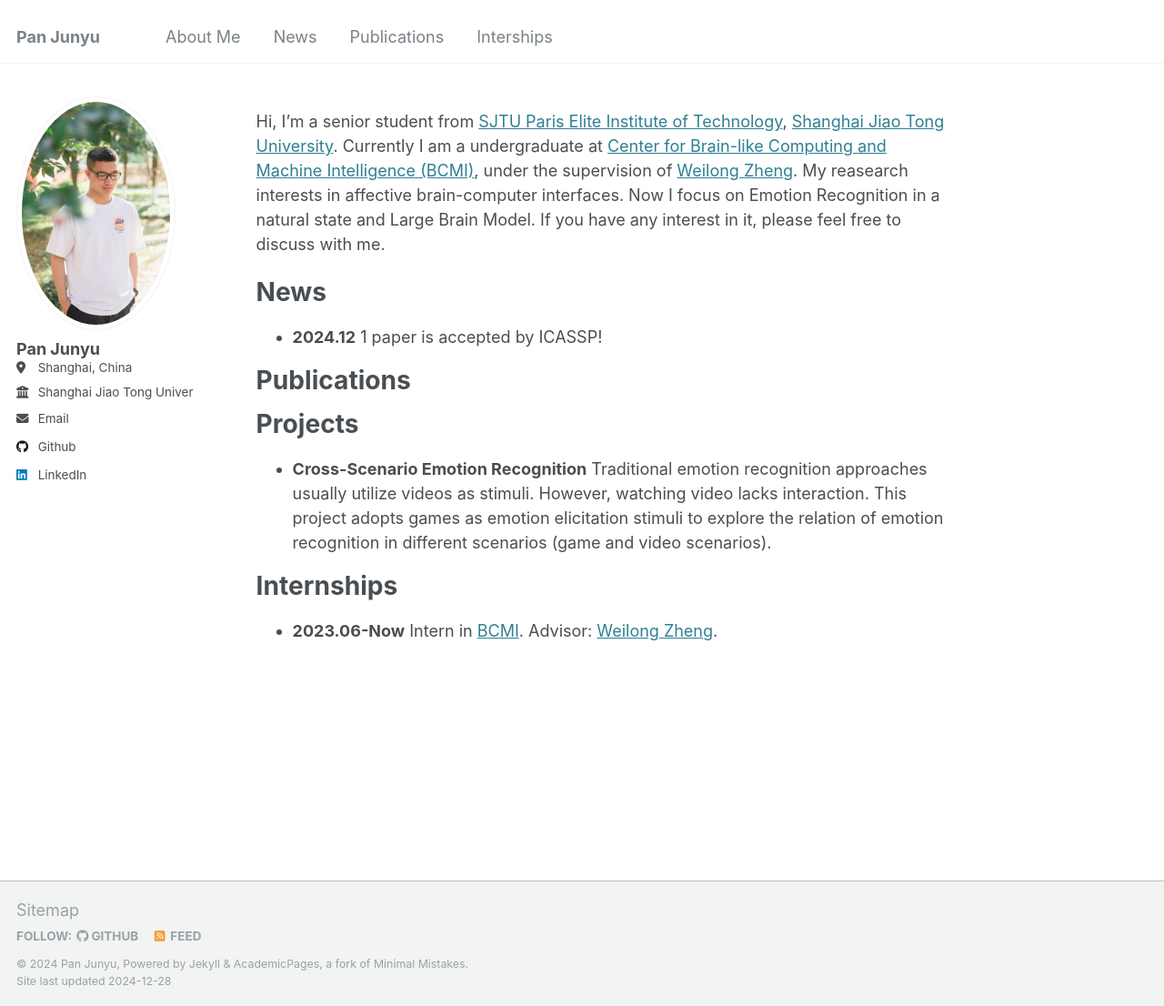
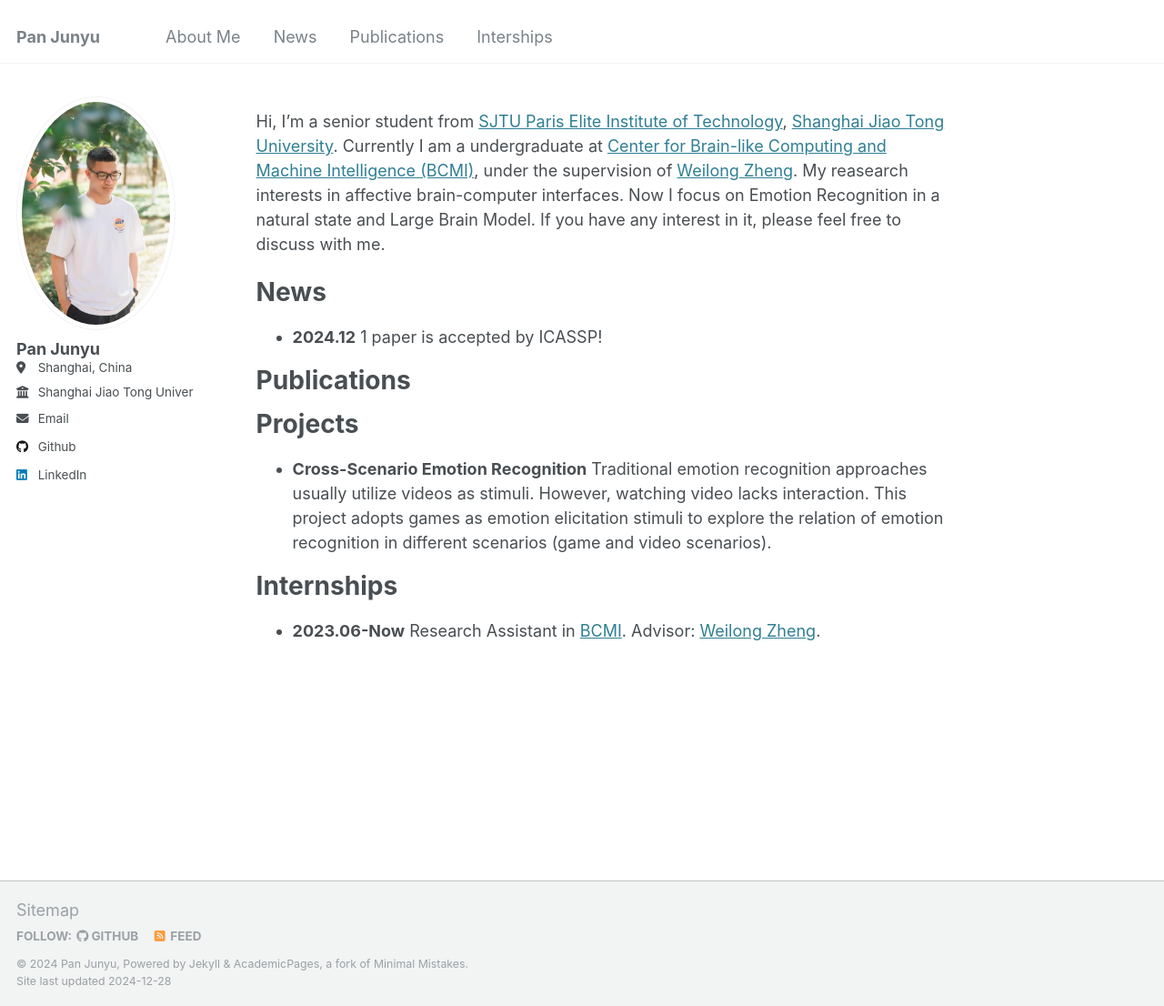
Before and after one commit to AlbertMentat/AlbertMentat.github.io, a Jekyll site: the page built from _pages/about.md, in a window 1280 px wide and 1106 px high. Shown: the whole window at 91% size. Built offline with Jekyll 4.4.1, drawn with Linux system fonts in a browser that asks for light colours.

Commit message:
Update about.md

```diff
--- a/_pages/about.md
+++ b/_pages/about.md
@@ -22,4 +22,4 @@ Projects
 
 Internships
 ======
-- **2023.06-Now** Intern in [BCMI](https://bcmi.sjtu.edu.cn/). Advisor: [Weilong Zheng](https://weilongzheng.github.io/).
+- **2023.06-Now** Research Assistant in [BCMI](https://bcmi.sjtu.edu.cn/). Advisor: [Weilong Zheng](https://weilongzheng.github.io/).
```
